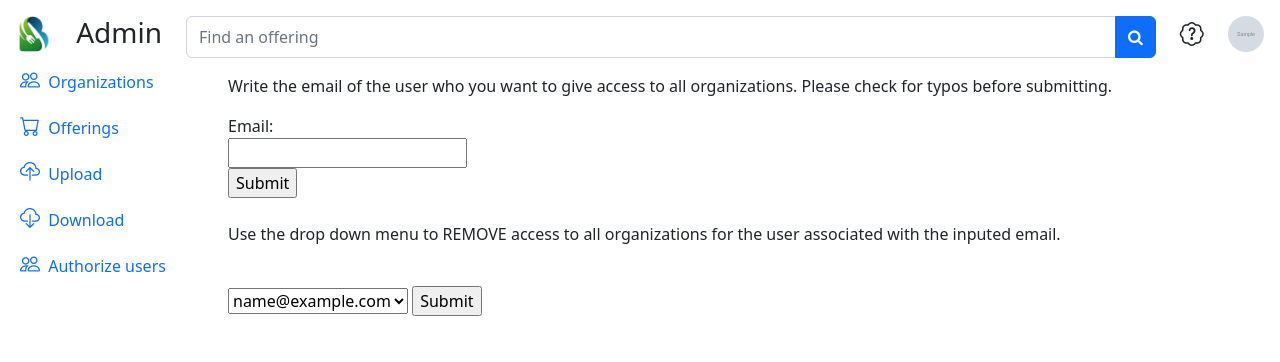
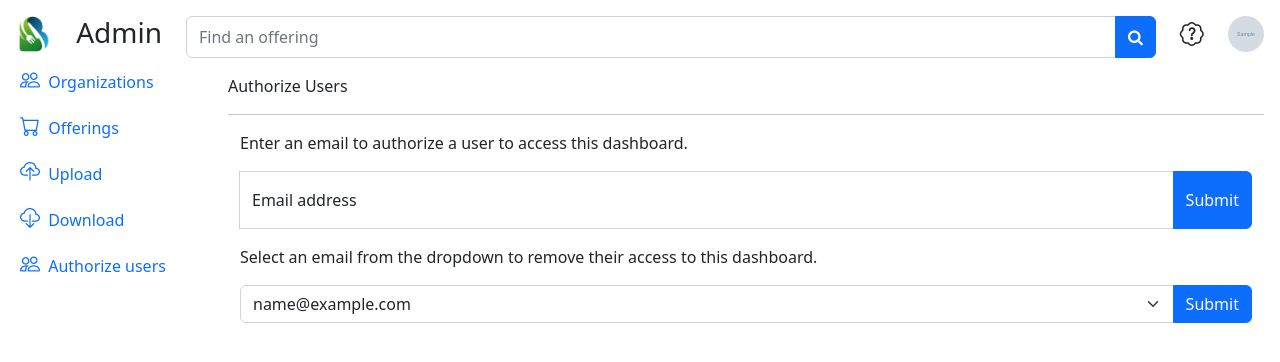
Before and after one commit to aphil311/hudson-food-finder, a Flask app: template admin-panel/templates/auth-users.html in a window 1280 px wide. Shown: the top 362 px of the page. Run offline with Flask 3, Linux system fonts and the light colour scheme; the template is opened without the code that fills it: most values are stand-ins (such as "Sample title", 1, 10 or a date in 2020); grey boxes marked "Sample" are stand-in pictures; some libraries are stand-ins or nearby versions.

Commit message:
bootstrap

```diff
--- a/admin-panel/templates/auth-users.html
+++ b/admin-panel/templates/auth-users.html
@@ -1,37 +1,33 @@
 {% include 'head.html' %}
-<div>
-    <p>
-        Write the email of the user who you want to give access to all organizations.
-        Please check for typos before submitting.
-    </p>
-    <!--
-        Form that when submitted the inputed email with be in database
-    -->
+<p>Authorize Users</p>
+<hr>
+<div class="container-fluid mb-3">
+    <p>Enter an email to authorize a user to access this dashboard.</p>
     <form action = "/auth-finished" method = "POST">
+        <div class="input-group">
             <input type="hidden" name="csrf_token" value="{{ csrf_token() }}">
-        <label for="email">Email:</label><br>
-        <input type="text" id="email" name="email"><br>
-        <input type="submit" value="Submit">
+            <div class="form-floating">
+                <input name="email" type="email" class="form-control" id="email" placeholder="name@example.com">
+                <label for="email">Email address</label>
+            </div>
+            <input class="btn btn-primary" type="submit" value="Submit">
+        </div>
     </form>
+</div>
 
-    <br>
-
-    <p>
-        Use the drop down menu to REMOVE access to all organizations for the user associated with the inputed email.
-    </p>
-
-    <br>
-
-
+<div class="container-fluid">
+    <p>Select an email from the dropdown to remove their access to this dashboard.</p>
     <form action = "/auth-removed" method = "POST">
         <input type="hidden" name="csrf_token" value="{{ csrf_token() }}">
-        <select name="email" method="GET" action="/">
+        <div class="input-group">
+            <select class="form-select" name="email" method="GET" action="/">
                 <option value="{{emails[0]}}" selected>{{emails[0]}}</option>
                     {% for email in emails[1:] %}
                     <option value="{{email}}">{{email}}</option>
                     {% endfor %}
                 </select>
-        <input type="submit" value="Submit">
+                <input class="btn btn-primary" type="submit" value="Submit">
+        </div>
     </form>
 </div>
 
```
Lines whose indentation alone changed are shown as unchanged.
